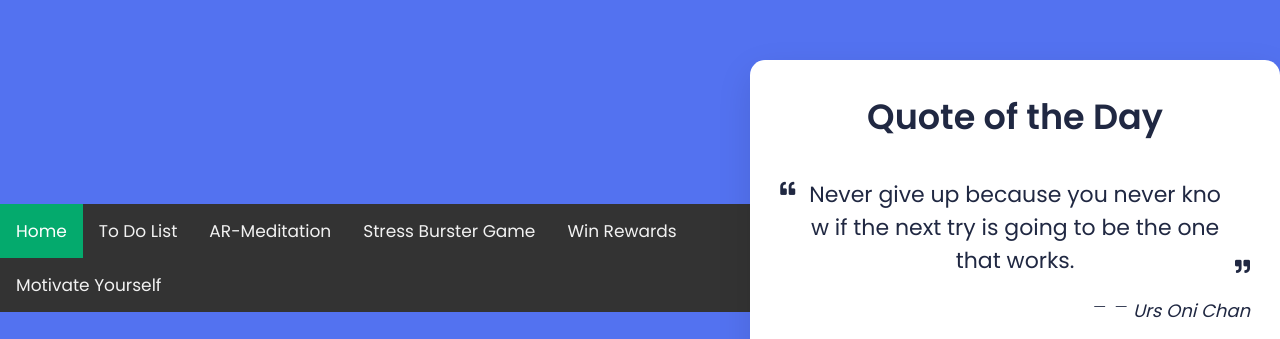
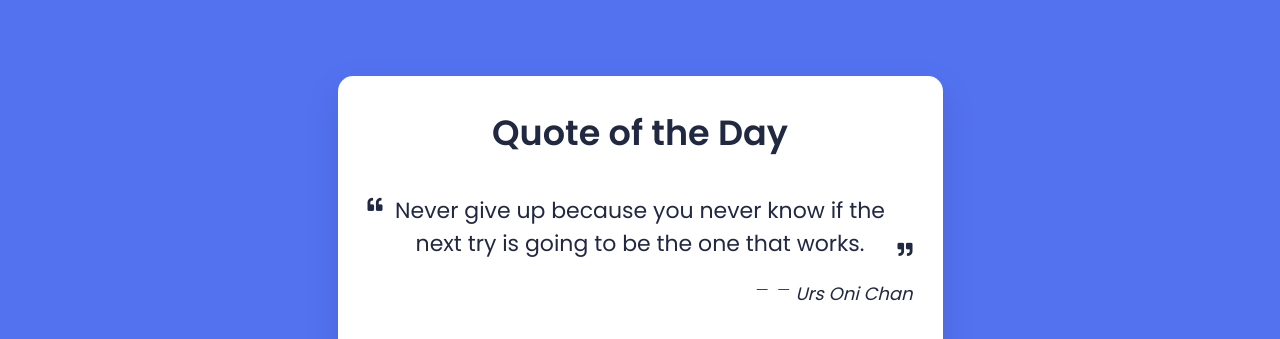
Before and after one commit to akshitagupta15june/Keep-Calm-and-Carry-On.github.io, a plain HTML site: page motivation.html in a window 1280 px wide. Shown: the part 142-481 px from the top of the page. Drawn offline with Linux system fonts and the light colour scheme.

Commit message:
Update motivation.html

```diff
--- a/motivation.html
+++ b/motivation.html
@@ -7,21 +7,11 @@
   <title>Motivation</title>
   <link href="style.css" rel="stylesheet" type="text/css" />
   <link rel="stylesheet" href="motivation.css">
-    <link rel="stylesheet" href="style.css">
+
   <link rel="stylesheet" href="https://cdnjs.cloudflare.com/ajax/libs/font-awesome/5.15.3/css/all.min.css"/>
 </head>
 <body>
-  <!-- Navbar -->
-  <div class="topnav">
-  <a class="active" href="index.html">Home</a>
 
-    <a href="TaskWhiz/signUp.html">To Do List</a>
-  <a href="meditation.html">AR-Meditation</a>
-    <a href="sbgame.html">Stress Burster Game</a>
-    <a href="reward.html">Win Rewards</a>
-     <a href="motivation.html">Motivate Yourself</a>
-
-</div>
   <div class="wrapper">
     <header>Quote of the Day</header>
     <div class="content">
```
